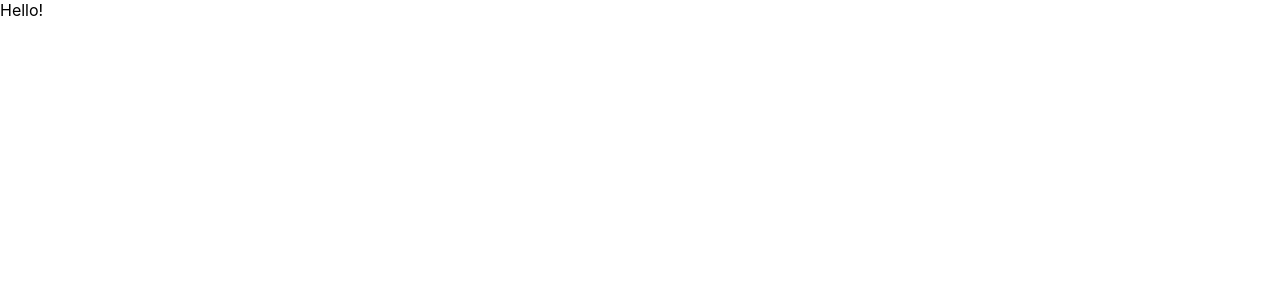
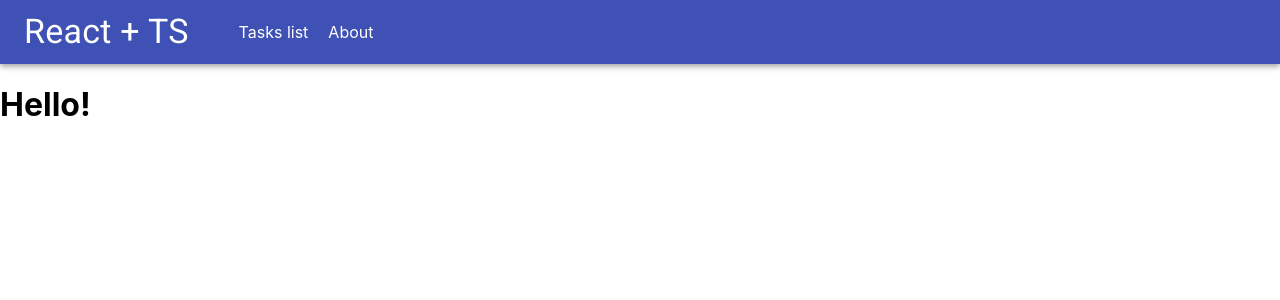
Before and after one commit to picprofit/react-typescript, a React (Create React App) app: page / in a window 1280 px wide. Shown: the top 300 px of the page. Built offline with nearby package versions, Linux system fonts and the light colour scheme.

Commit message:
add: navbar

```diff
--- a/package.json
+++ b/package.json
@@ -12,9 +12,11 @@
     "@types/node": "^12.0.0",
     "@types/react": "^16.9.0",
     "@types/react-dom": "^16.9.0",
+    "@types/styled-components": "^5.0.1",
     "react": "^16.13.0",
     "react-dom": "^16.13.0",
     "react-scripts": "3.4.0",
+    "styled-components": "^5.0.1",
     "typescript": "~3.7.2"
   },
   "scripts": {
--- a/src/App.tsx
+++ b/src/App.tsx
@@ -1,7 +1,14 @@
 import React from 'react';
 
+import NavBar from './components/NavBar';
+
 const App: React.FC = () => {
-  return <>Hello!</>;
+  return (
+    <>
+      <NavBar />
+      <h1>Hello!</h1>
+    </>
+  );
 };
 
 export default App;
--- /dev/null
+++ b/src/components/NavBar.tsx
@@ -0,0 +1,45 @@
+import React from 'react';
+import AppBar from '@material-ui/core/AppBar';
+import Toolbar from '@material-ui/core/Toolbar';
+import Button from '@material-ui/core/Button';
+import Typography from '@material-ui/core/Typography';
+import styled from 'styled-components';
+
+const Menu = styled.ul`
+  display: flex;
+  flex-wrap: wrap;
+`;
+const MenuItem = styled.li`
+  list-style-type: none;
+  & a {
+    color: #fff;
+    text-decoration: none;
+    display: block;
+    padding: 3px 10px;
+    &:hover {
+      text-decoration: underline;
+    }
+  }
+`;
+
+const NavBar: React.FC = () => {
+  return (
+    <AppBar position="static">
+      <Toolbar>
+        <Typography variant="h4" component="div">
+          React + TS
+        </Typography>
+        <Menu>
+          <MenuItem>
+            <a href="/">Tasks list</a>
+          </MenuItem>
+          <MenuItem>
+            <a href="/">About</a>
+          </MenuItem>
+        </Menu>
+      </Toolbar>
+    </AppBar>
+  );
+};
+
+export default NavBar;
```
Also changed, not shown: 1 other file (tests, documents, lock files or other folders).
